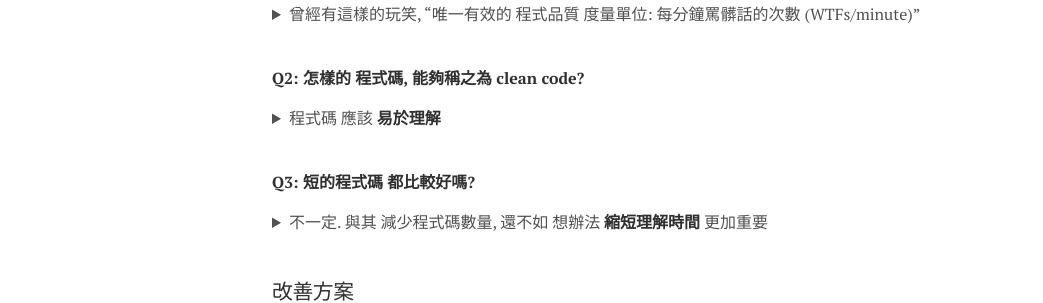
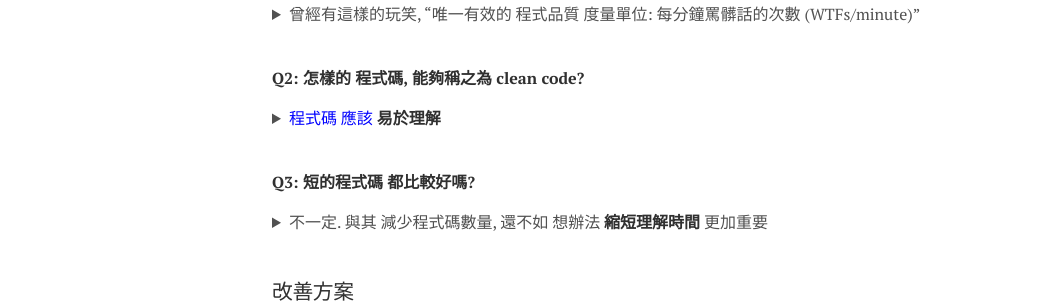
Before and after one commit to kertansul/kertansul.github.io, a Jekyll site: the page built from _posts/clean-code/2018-05-13-clean-code.md, in a window 1280 px wide. Shown: the part 240-543 px from the top of the page, without its empty margins (0-1043 px from the left). Built offline with Jekyll 4.4.1, drawn with Linux system fonts in a browser that asks for light colours.

Commit message:
Update 2018-05-13-clean-code.md

````diff
--- a/_posts/clean-code/2018-05-13-clean-code.md
+++ b/_posts/clean-code/2018-05-13-clean-code.md
@@ -13,7 +13,7 @@
 </details><br>
 
 **Q2: 怎樣的 程式碼, 能夠稱之為 clean code?**
-<details><summary markdown="span">程式碼 應該 **易於理解**</summary>
+<details><summary markdown="span"><span style="color:blue">程式碼 應該 **易於理解**</span></summary>
   **可讀性基本定理**: 撰寫程式時, 應該將 讀者理解 所需的時間 降到最短<br>
   舉個例子, 這種寫法:
 
@@ -36,7 +36,7 @@
 </details><br>
 
 **Q3: 短的程式碼 都比較好嗎?**
-<details><summary markdown="span">不一定. 與其 減少程式碼數量, 還不如 想辦法 **縮短理解時間** 更加重要</summary>
+<details><summary markdown="span">不一定. 與其 減少程式碼數量, 還不如 想辦法 <span style="color:blue">**縮短理解時間**</span> 更加重要</summary>
   舉個例子, 這個 單行 表示式:
 
 ```java
````
